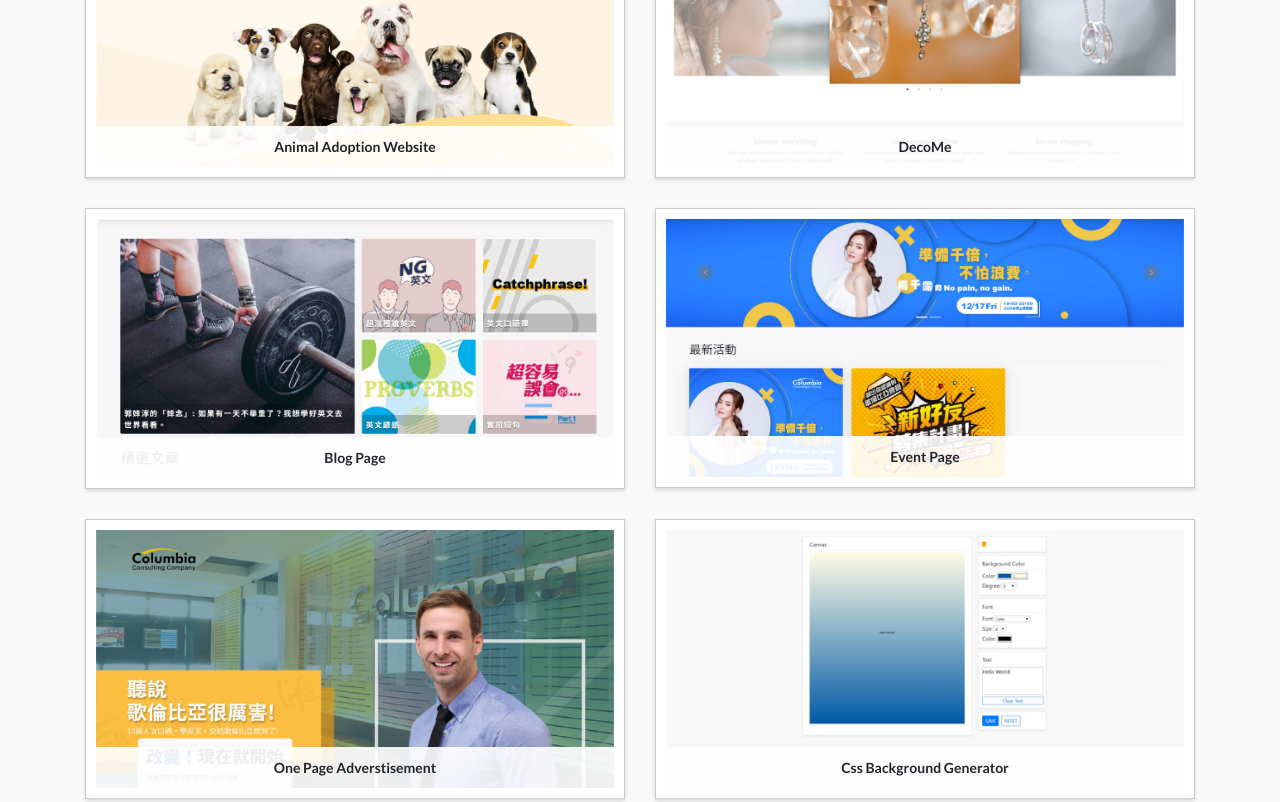
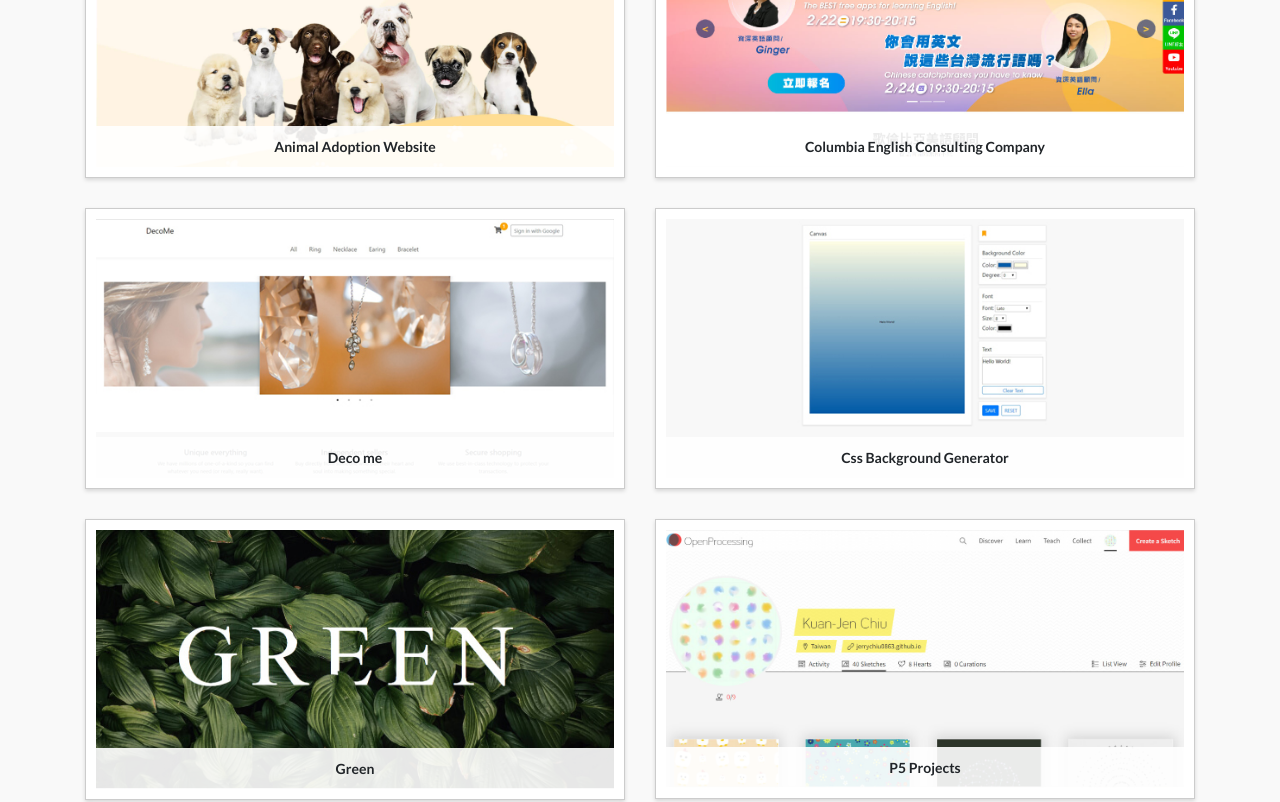
Before and after one commit to jerrychiu0863/Jerry__Chiu, a React (Create React App) app: page / in a window 1280 px wide. Shown: the part 1440-2242 px from the top of the page. Built offline with nearby package versions, Linux system fonts and the light colour scheme.

Commit message:
add clue project

```diff
--- a/src/components/Projects.jsx
+++ b/src/components/Projects.jsx
@@ -11,6 +11,7 @@ import Competnion from '../assets/projects/competnion_600x299.jpg';
 import Red from '../assets/projects/red_600x299.jpg';
 import Green from '../assets/projects/green_600x299.jpg';
 import P5 from '../assets/projects/p5_600x299.jpg';
+import Clue from '../assets/projects/clue_600x299.jpg';
 
 //Components
 import ProjectItem from './ProjectItem';
@@ -25,22 +26,22 @@ const Projects = () => {
           porjectOne={Competnion}
           titleOne="Animal Adoption Website"
           urlOne="https://competnion.netlify.app/"
-          projectTwo={DecoMe}
-          urlTwo="https://jerrychiu0863.github.io/ecommerce/#/"
-          titleTwo="DecoMe"
+          projectTwo={Clue}
+          urlTwo="https://jerrychiu0863.github.io/clue/"
+          titleTwo="Columbia English Consulting Company"
         />
-        <ProjectItem
+        {/* <ProjectItem
           porjectOne={clueArticle}
           titleOne="Blog Page"
           urlOne="https://www.clue.com.tw/webinars/Content/eDM/clue_article.html"
           projectTwo={clueEvent}
           urlTwo="https://www.clue.com.tw/webinars/Content/eDM/clue_event.html"
           titleTwo="Event Page"
-        />
+        /> */}
         <ProjectItem
-          porjectOne={onePage}
-          titleOne="One Page Adverstisement"
-          urlOne="https://www.clue.com.tw/webinars/LandingPage/Get/Wyf0T"
+          porjectOne={DecoMe}
+          titleOne="Deco me"
+          urlOne="https://jerrychiu0863.github.io/ecommerce/#/"
           projectTwo={cssBGgenerator}
           titleTwo="Css Background Generator"
           urlTwo="https://jerrychiu0863.github.io/react_redux_transitionBackgroundGenerator/"
```
Also changed, not shown: src/assets/projects/clue_600x299.jpg (added).
